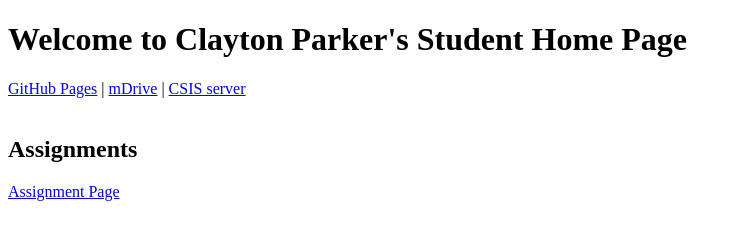
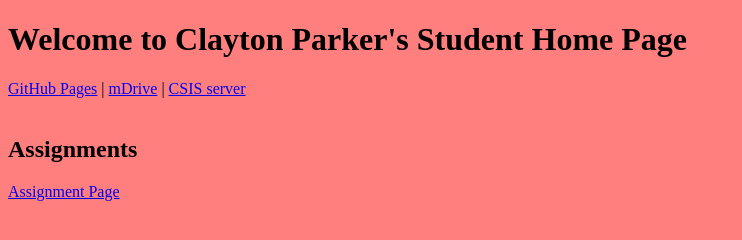
Before and after one commit to Stealthyworm111/Stealthyworm111.github.io, a plain HTML site: page index.html in a window 1280 px wide. Shown: the whole page, without its empty margins (0-742 px from the left). Drawn offline with Linux system fonts and the light colour scheme.

Commit message:
Update index.html

```diff
--- a/index.html
+++ b/index.html
@@ -3,7 +3,7 @@
 <head>
     <title>Clayton Parker's Page</title>
 </head>
-<body style = background-color: rgba(255, 0, 0, .5);>
+<body style = "background-color: rgba(255, 0, 0, .5);">
 
 
 <h1>Welcome to Clayton Parker's Student Home Page</h1>
```
